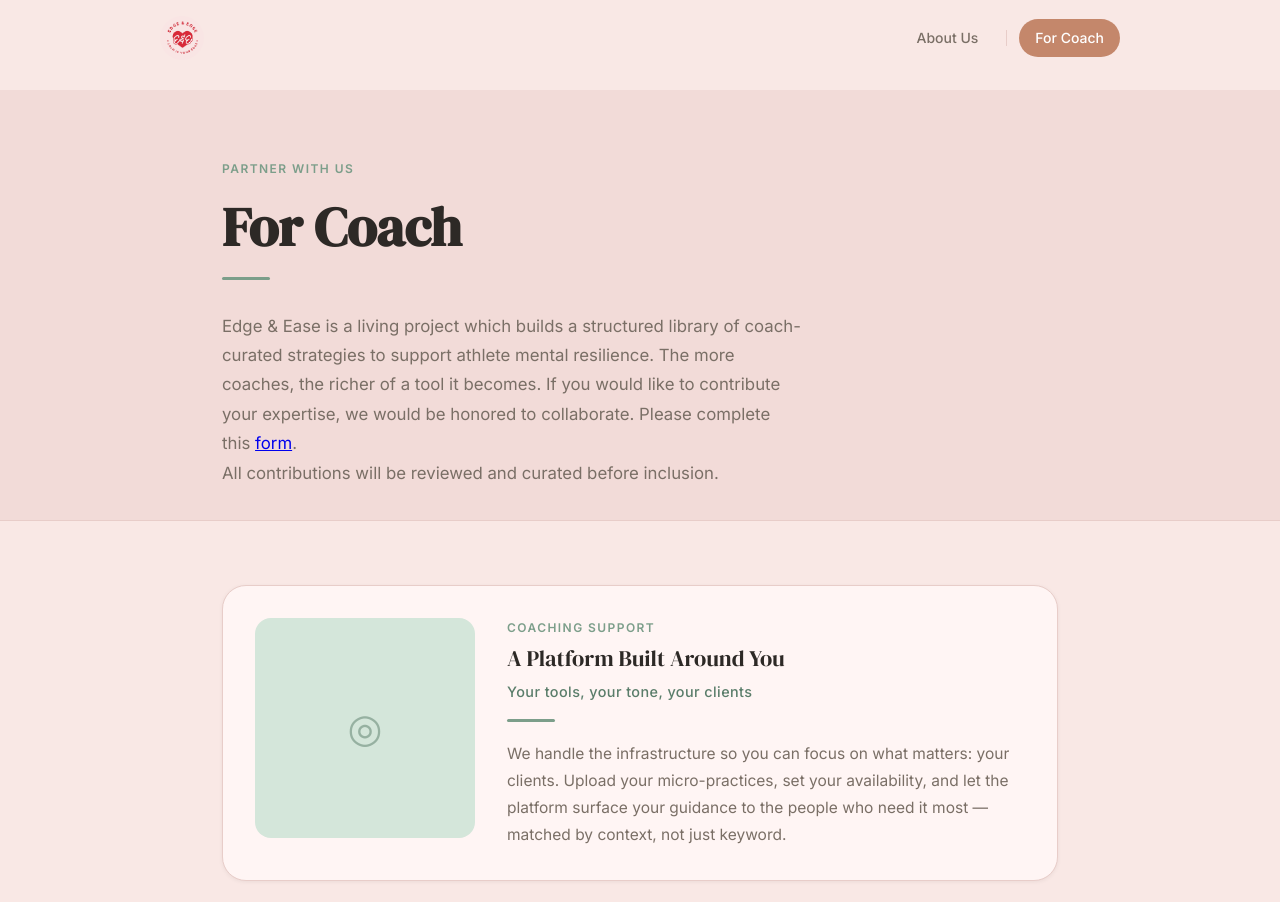
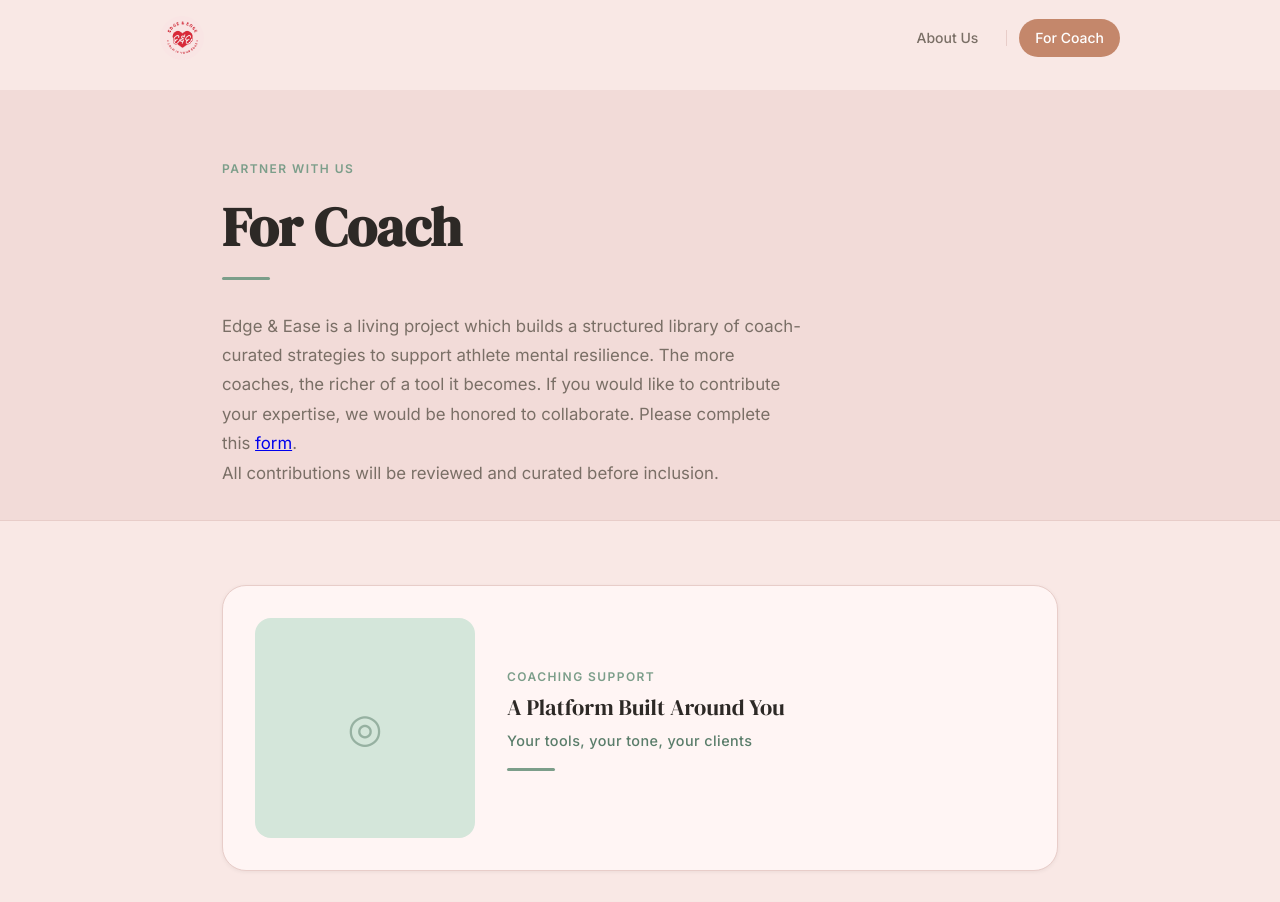
Before and after one commit to violetyan10/Edge-and-Ease, a Vue app in the folder frontend/: page /for-coach in a window 1280 px wide. Shown: the top 902 px of the page. Built offline with nearby package versions, Linux system fonts and the light colour scheme; the HTML template or start-up script is replaced by a standard one.

Commit message:
check_for_coach_no_descrip

```diff
--- a/frontend/src/views/ForCoachPage.vue
+++ b/frontend/src/views/ForCoachPage.vue
@@ -56,7 +56,7 @@
     tag: 'Coaching Support',
     name: 'A Platform Built Around You',
     role: 'Your tools, your tone, your clients',
-    body: 'We handle the infrastructure so you can focus on what matters: your clients. Upload your micro-practices, set your availability, and let the platform surface your guidance to the people who need it most — matched by context, not just keyword.',
+    //body: 'We handle the infrastructure so you can focus on what matters: your clients. Upload your micro-practices, set your availability, and let the platform surface your guidance to the people who need it most — matched by context, not just keyword.',
   },
   {
     tag: 'Platform Benefits',
```
